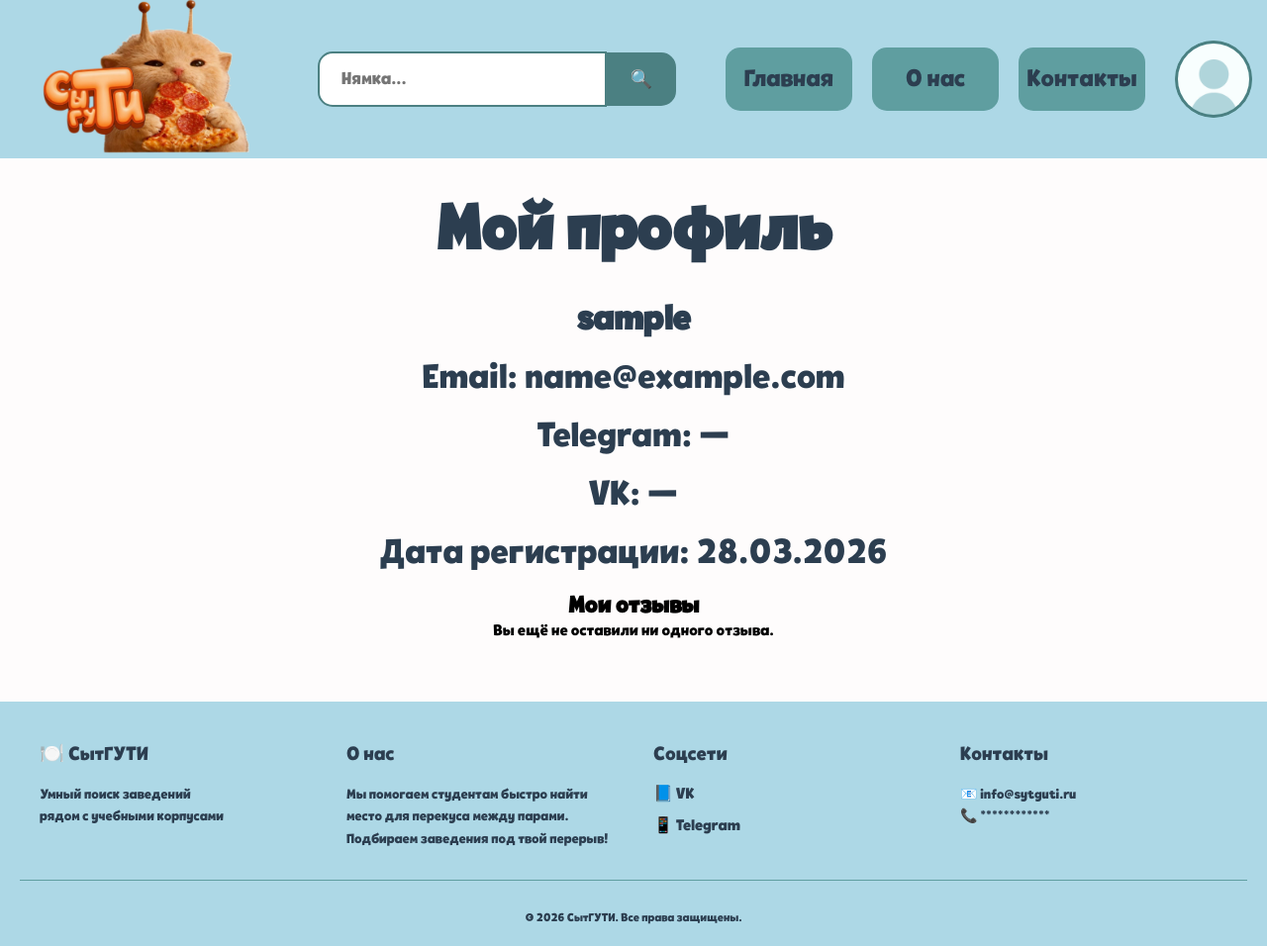
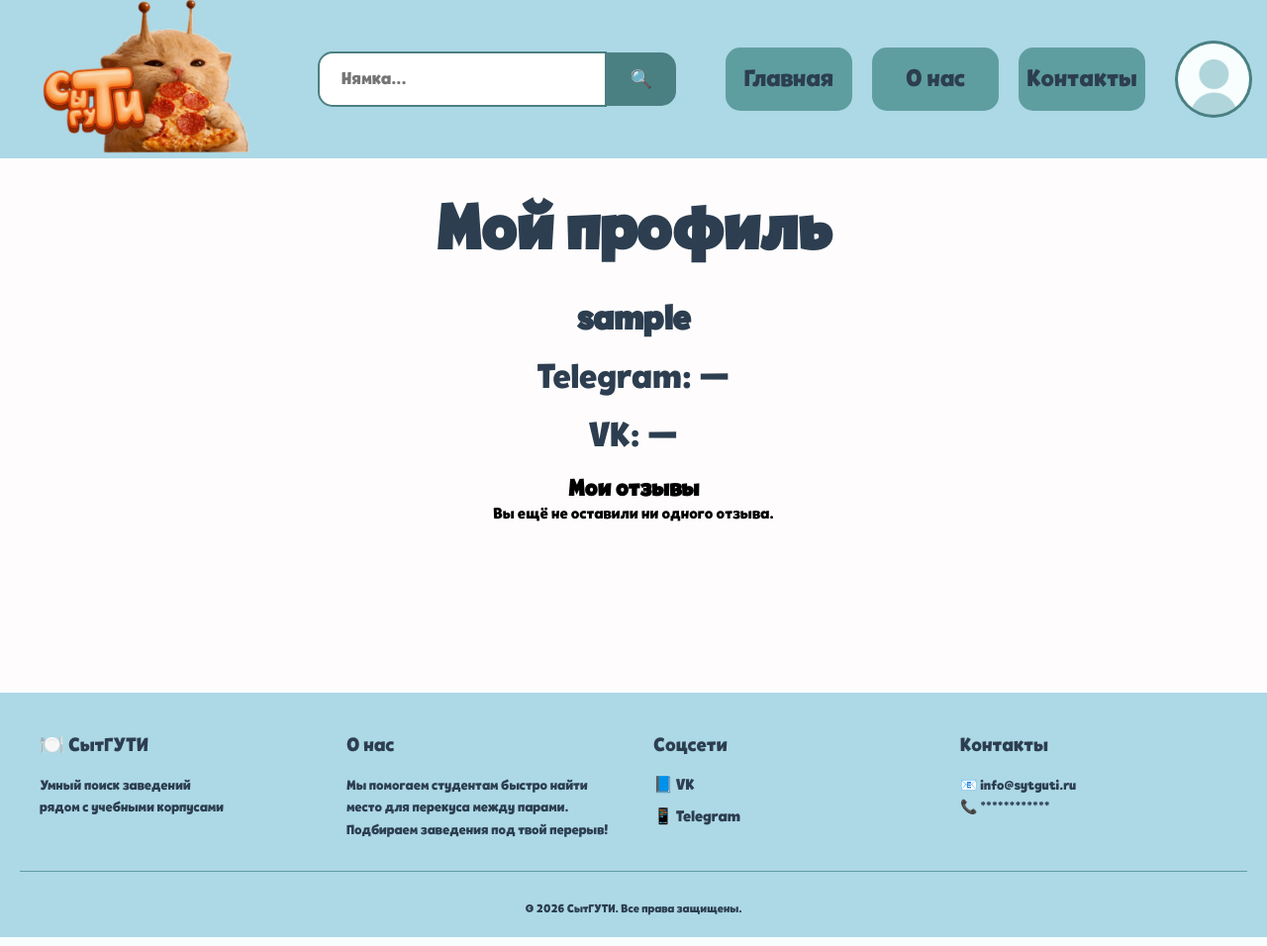
Before and after one commit to krktmmm/eda_trpo, a Django app: page /profile/ in a window 1280 px wide. Shown: the whole page at 99% size. Run offline with Django 5.2, Linux system fonts and the light colour scheme; the visitor is signed in with stand-in values (Sample User, id 1); data that the repository does not hold is empty.

Commit message:
убрала отображения почты и даты регистрации в профиле

```diff
--- a/users/templates/users/profile.html
+++ b/users/templates/users/profile.html
@@ -8,10 +8,8 @@
     <div class="greeting">
         <h1>Мой профиль</h1>
         <p><strong>{{ user.username }}</strong></p>
-        <p>Email: {{ user.email|default:"Не указан" }}</p>
         <p>Telegram: {{ user.profile.telegram|default:"—" }}</p>
         <p>VK: {{ user.profile.vk|default:"—" }}</p>
-        <p>Дата регистрации: {{ user.date_joined|date:"d.m.Y" }}</p>
     </div>
 
     <!-- ОТЗЫВЫ ПОЛЬЗОВАТЕЛЯ -->
```
